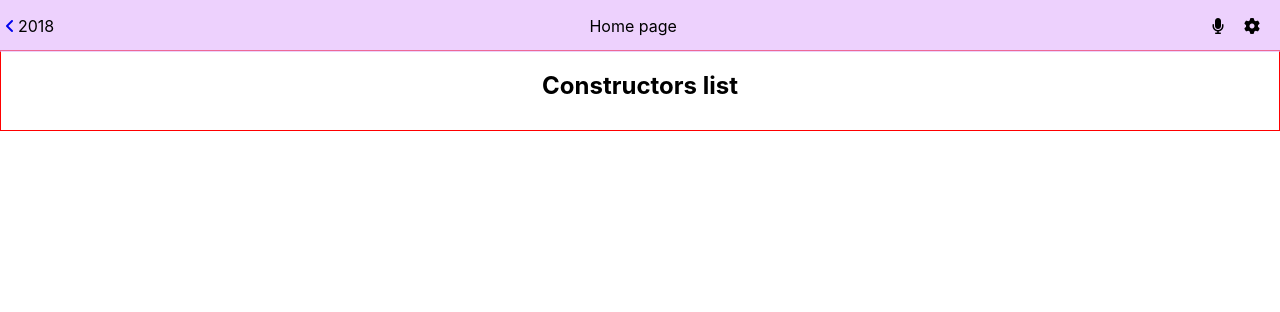
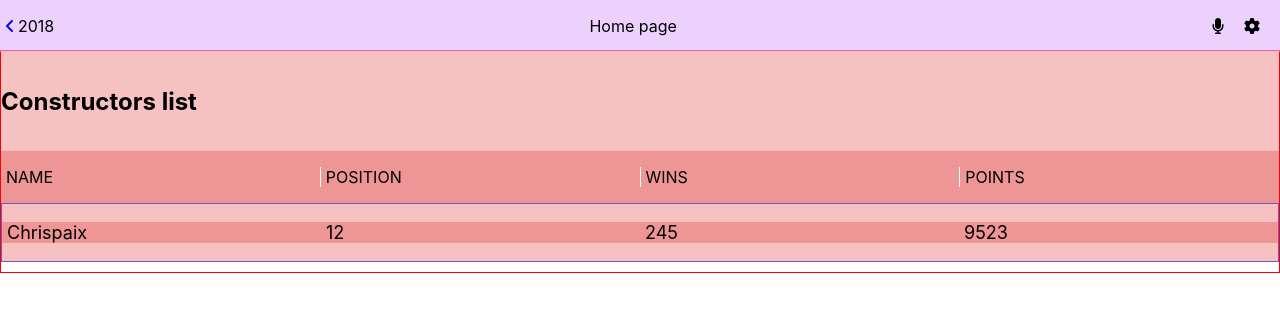
Before and after one commit to ChrispaixK/formula-1, a React (Create React App) app: page /constructors in a window 1280 px wide. Shown: the top 312 px of the page. Built offline with nearby package versions, Linux system fonts and the light colour scheme.

Commit message:
Add constructo component and component page with dummy data

```diff
--- a/src/App.js
+++ b/src/App.js
@@ -1,10 +1,9 @@
 import { Routes, Route } from 'react-router-dom';
 import './assets/css/App.css';
-import Drivers from './pages/Drivers';
+import Drivers from './pages/DriversPage';
 import Navbar from './components/Navbar';
-import Constructors from './pages/Constructors';
-import Home from './pages/Home';
-import About from './pages/about';
+import Constructors from './pages/ConstructorsPage';
+import Home from './pages/HomePage';
 
 function App() {
   return (
@@ -15,7 +14,6 @@ function App() {
           <Route path="/" element={<Home />} />
           <Route path="drivers" element={<Drivers />} />
           <Route path="constructors" element={<Constructors />} />
-          <Route path="about" element={<About />} />
         </Routes>
       </div>
     </>
--- /dev/null
+++ b/src/assets/css/constructor.css
@@ -0,0 +1,13 @@
+.constructor {
+    border: 1px solid slateblue;
+    display: flex;
+    justify-content: space-between;
+    background-color: #ee969696;
+}
+
+.constructor p {
+    flex: 1 1 0;
+    background-color: #ee9696;
+    padding-left: 5px;
+    font-size: 18px;
+}
--- /dev/null
+++ b/src/assets/css/constructorPage.css
@@ -0,0 +1,24 @@
+.constructorsPage {
+    text-align: start;
+}
+
+.hero{
+    background-color: #ee969696;
+    height: 100px;
+    display: flex;
+    align-items: center;
+}
+.data-label {
+    display: flex;
+    justify-content: space-between;
+    background-color: #ee9696;
+}
+.data-label p {
+    flex: 1 1 0;
+    border-left: 1px solid rgb(255, 255, 255);
+    text-transform: uppercase;
+    padding-left: 5px;
+}
+.data-label :first-child {
+    border: none;
+}
--- /dev/null
+++ b/src/components/Constructor.js
@@ -0,0 +1,22 @@
+import '../assets/css/constructor.css';
+
+const Constructor = () => {
+  const objSample = {
+    name: 'Chrispaix',
+    position: '12',
+    wins: '245',
+    points: '9523',
+  };
+  return (
+    <>
+      <div className="constructor">
+        <p>{objSample.name}</p>
+        <p>{objSample.position}</p>
+        <p>{objSample.wins}</p>
+        <p>{objSample.points}</p>
+      </div>
+    </>
+  );
+};
+
+export default Constructor;
--- a/src/pages/Constructors.js
+++ /dev/null
@@ -1,11 +0,0 @@
-import React from 'react';
-
-const Constructors = () => {
-  return (
-
-    <h2>Constructors list</h2>
-
-  );
-};
-
-export default Constructors;
--- /dev/null
+++ b/src/pages/ConstructorsPage.js
@@ -0,0 +1,22 @@
+import React from 'react';
+import Constructor from '../components/Constructor';
+import '../assets/css/constructorPage.css';
+
+const Constructors = () => {
+  return (
+    <div className="constructorsPage">
+      <div className="hero">
+        <h2>Constructors list</h2>
+      </div>
+      <div className="data-label">
+        <p>naMe</p>
+        <p>poSitIon</p>
+        <p>wins</p>
+        <p>points</p>
+      </div>
+      <Constructor />
+    </div>
+  );
+};
+
+export default Constructors;
--- a/src/pages/about.js
+++ /dev/null
@@ -1,9 +0,0 @@
-import React from 'react';
-
-const About = () => {
-  return (
-    <h2>About Page</h2>
-  );
-};
-
-export default About;
```
Also changed, not shown: src/pages/DriversPage.js (renamed from src/pages/Drivers.js), src/pages/HomePage.js (renamed from src/pages/Home.js).
